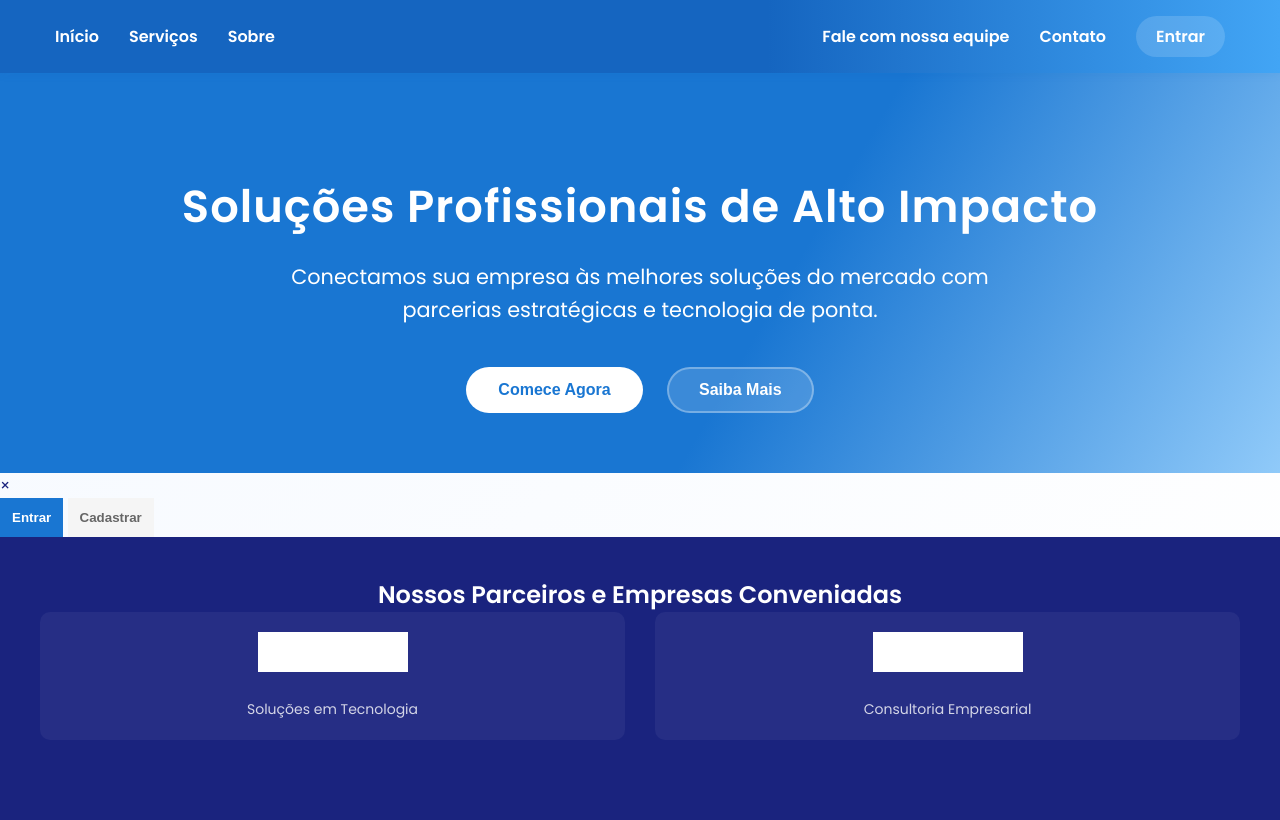
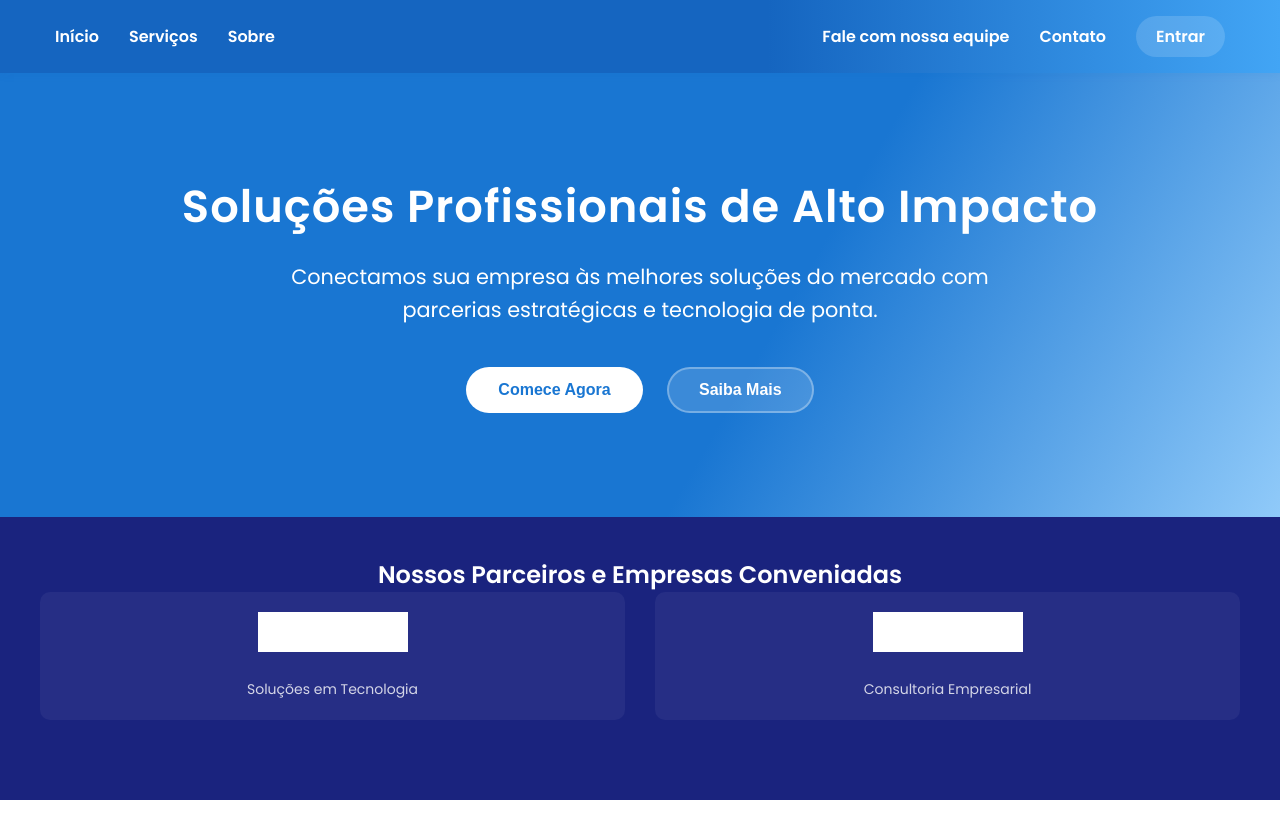
Before and after one commit to Grafitum/notaazul, a website: page public/index.html in a window 1280 px wide. Drawn offline with Linux system fonts and the light colour scheme; placeholder pictures from the web are drawn by us.

Commit message:
Update index.html

```diff
--- a/public/index.html
+++ b/public/index.html
@@ -35,14 +35,7 @@
     </div>
   </section>
 
-  <!-- Modal de Login/Cadastro -->
-  <div class="modal" id="authModal">
-    <div class="modal-content">
-      <span class="close-modal" id="closeModal">&times;</span>
-      <div class="modal-tabs">
-        <button class="tab-btn active" data-tab="login">Entrar</button>
-        <button class="tab-btn" data-tab="cadastro">Cadastrar</button>
-      </div>
+
 
 
 
```
